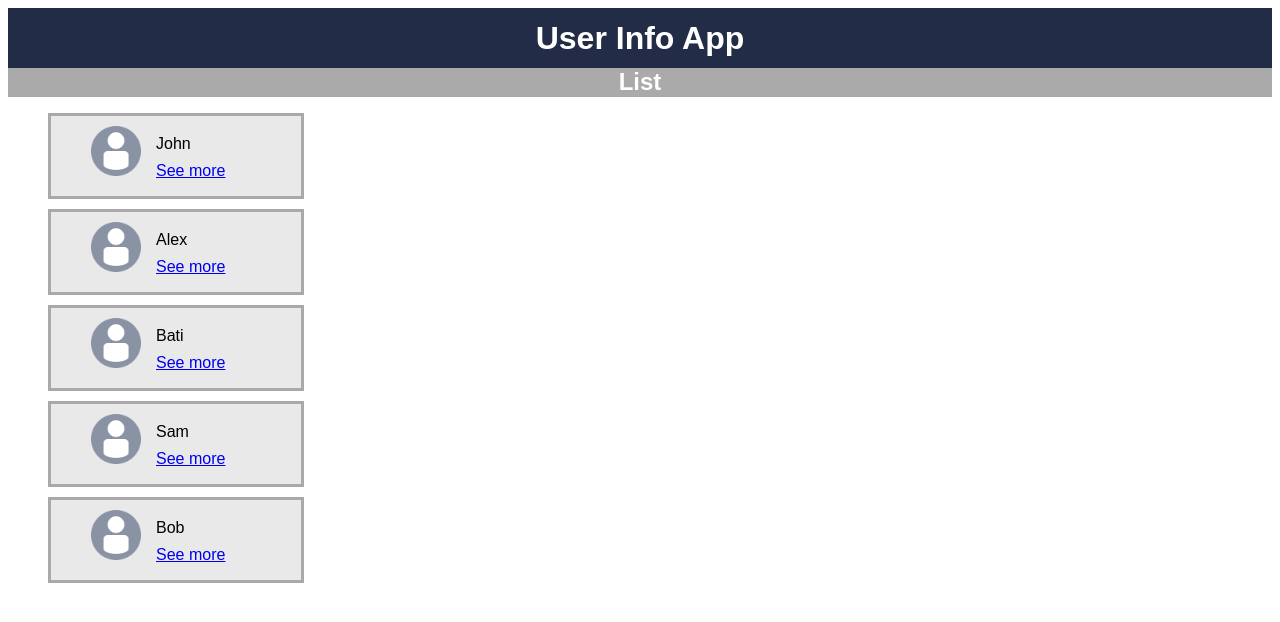
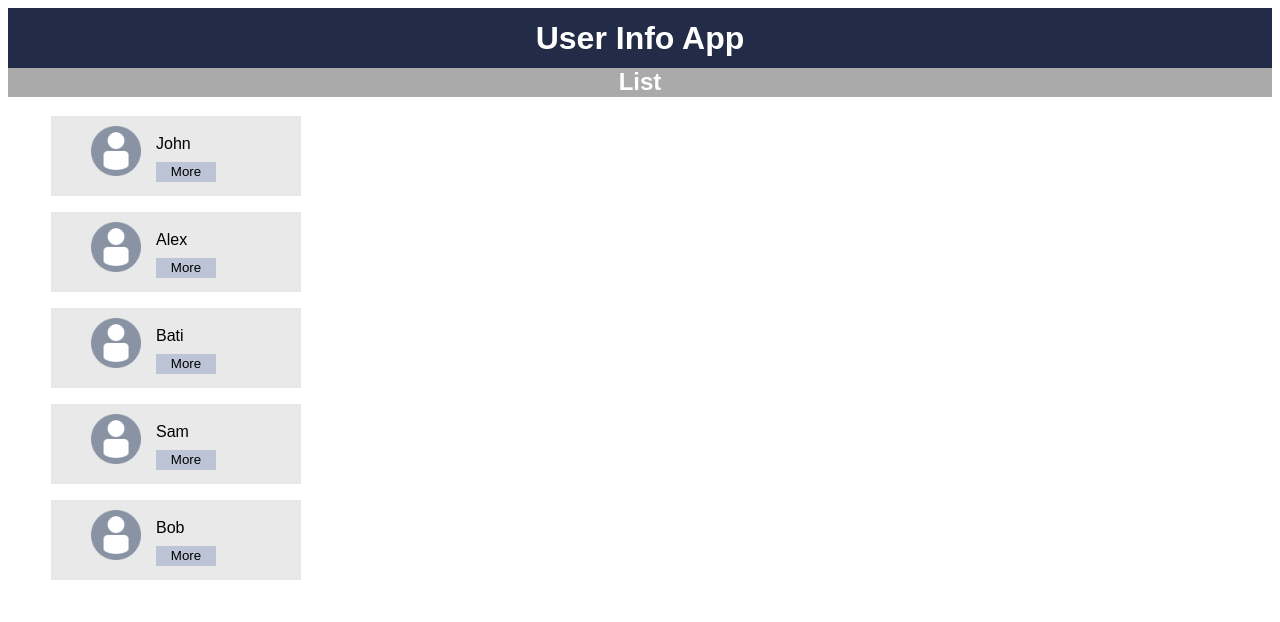
Before and after one commit to batizhamal/posts-app-front, a Vue app: page /list in a window 1280 px wide. Shown: the top 622 px of the page. Built offline with nearby package versions, Linux system fonts and the light colour scheme.

Commit message:
architect fix, add api (fetching data), add loader

```diff
--- a/package.json
+++ b/package.json
@@ -9,6 +9,7 @@
   },
   "dependencies": {
     "core-js": "^3.8.3",
+    "sass-loader": "^13.0.2",
     "vue": "^2.6.14",
     "vue-router": "^3.2.0"
   },
--- a/src/UserList/Info.vue
+++ /dev/null
@@ -1,47 +0,0 @@
-<template>
-  <div>
-    <div class="sub-nav-bar"><h2>Info</h2></div>
-    <div class="user-info">
-      <img src="./../../assets/default-avatar.png" />
-      <div class="user-data">
-        <p>Id: {{ $route.query.id }}</p>
-        <p>Name: {{ $route.query.name }}</p>
-        <p>Age: {{ $route.query.age }}</p>
-      </div>
-    </div>
-
-    <button @click="$router.go(-1)">Go back</button>
-  </div>
-</template>
-
-<script>
-export default {};
-</script>
-
-<style scoped>
-img {
-  height: 150px;
-  widthl: 150px;
-  margin-top: 20px;
-  margin-left: 20px;
-  display: inline-block;
-}
-
-div[class="user-data"] {
-  display: inline-block;
-  font-size: 20px;
-  vertical-align: middle;
-  padding-bottom: 20px;
-  margin-left: 40px;
-}
-
-button {
-  margin-top: 30px;
-  border: none;
-  background-color: rgb(35, 44, 70);
-  color: white;
-  height: 40px;
-  width: 100px;
-  font-size: 14px;
-}
-</style>
--- a/src/UserList/List.vue
+++ /dev/null
@@ -1,67 +0,0 @@
-<template>
-  <div>
-    <div class="sub-nav-bar"><h2>List</h2></div>
-
-    <ul>
-      <li is="User" v-for="user in users" :key="user.id" :user="user"></li>
-    </ul>
-  </div>
-</template>
-
-<script>
-import User from "./User.vue";
-
-export default {
-  components: {
-    User,
-  },
-  data() {
-    return {
-      users: [
-        {
-          id: 1,
-          name: "John",
-          age: 20,
-        },
-        {
-          id: 2,
-          name: "Alex",
-          age: 23,
-        },
-        {
-          id: 3,
-          name: "Bati",
-          age: 19,
-        },
-        {
-          id: 4,
-          name: "Sam",
-          age: 22,
-        },
-        {
-          id: 5,
-          name: "Bob",
-          age: 25,
-        },
-      ],
-    };
-  },
-};
-</script>
-
-<style>
-.sub-nav-bar {
-  background: rgb(170, 170, 170);
-  color: rgb(255, 255, 255);
-  height: 29px;
-  width: 100%;
-  text-align: center;
-  margin-top: -6px;
-  margin-left: auto;
-  margin-right: auto;
-}
-
-h2 {
-  margin-top: 6px;
-}
-</style>
--- /dev/null
+++ b/src/api/index.js
@@ -0,0 +1,38 @@
+export const fetchUsers = () => {
+  return new Promise((resolve, _) => {
+    setTimeout(() => {
+      const users = [
+        {
+          id: 1,
+          name: "John",
+          age: 20,
+        },
+        {
+          id: 2,
+          name: "Alex",
+          age: 23,
+        },
+        {
+          id: 3,
+          name: "Bati",
+          age: 19,
+        },
+        {
+          id: 4,
+          name: "Sam",
+          age: 22,
+        },
+        {
+          id: 5,
+          name: "Bob",
+          age: 25,
+        },
+      ];
+      resolve(users);
+    }, 1000);
+  });
+};
+
+export const fetchUser = async (id) => {
+  return (await fetchUsers()).find((user) => user.id == id);
+};
--- /dev/null
+++ b/src/components/ui/AppSpinner.vue
@@ -0,0 +1,33 @@
+<template>
+  <div class="loader"></div>
+</template>
+
+<script>
+/** Обычная крутилка которая показывает что приложение обрабатывает что-либо */
+export default {
+  name: "AppSpinner",
+};
+</script>
+
+<style>
+.loader {
+  border: 16px solid #f3f3f3; /* Light grey */
+  border-top: 16px solid rgb(170, 170, 170); /* Blue */
+  border-radius: 50%;
+  width: 60px;
+  height: 60px;
+  animation: spin 2s linear infinite;
+  margin-left: auto;
+  margin-right: auto;
+  margin-top: 10%;
+}
+
+@keyframes spin {
+  0% {
+    transform: rotate(0deg);
+  }
+  100% {
+    transform: rotate(360deg);
+  }
+}
+</style>
--- /dev/null
+++ b/src/views/Users/Info/index.vue
@@ -0,0 +1,73 @@
+<template>
+  <div>
+    <div class="sub-nav-bar"><h2>Info</h2></div>
+    <div>
+      <AppSpinner v-if="loading"></AppSpinner>
+      <div class="user-info" v-else>
+        <img src="../../../assets/default-avatar.png" />
+        <div class="user-data">
+          <p>Id: {{ user.id }}</p>
+          <p>Name: {{ user.name }}</p>
+          <p>Age: {{ user.age }}</p>
+        </div>
+      </div>
+    </div>
+
+    <button @click="$router.go(-1)">Go back</button>
+  </div>
+</template>
+
+<script>
+import { fetchUser } from "@/api";
+import AppSpinner from "@/components/ui/AppSpinner.vue";
+
+export default {
+  components: { AppSpinner },
+  data() {
+    return {
+      user: {},
+      loading: false,
+    };
+  },
+  created() {
+    this.loading = true;
+
+    fetchUser(this.$route.params.id)
+      .then((result) => {
+        this.user = result;
+      })
+      .finally(() => {
+        this.loading = false;
+      });
+  },
+};
+</script>
+
+<style scoped>
+img {
+  height: 150px;
+  width: 150px;
+  margin-top: 20px;
+  margin-left: 20px;
+  display: inline-block;
+}
+
+div[class="user-data"] {
+  display: inline-block;
+  font-size: 20px;
+  vertical-align: middle;
+  padding-bottom: 20px;
+  margin-left: 40px;
+}
+
+button {
+  margin-top: 30px;
+  border: none;
+  background-color: rgb(35, 44, 70);
+  color: white;
+  height: 40px;
+  width: 100px;
+  font-size: 14px;
+  cursor: pointer;
+}
+</style>
--- a/src/UserList/User.vue
+++ b/src/views/Users/List/block/Card.vue
@@ -8,16 +8,18 @@
       >{{ user.id }} {{ user.name }} {{ user.age }} years old</router-link
     > -->
     <div class="user">
-      <img src="./../../assets/default-avatar.png" />
+      <img src="../../../../assets/default-avatar.png" />
       <div class="user-name-and-link">
         <p>{{ user.name }}</p>
-        <router-link
+
+        <button @click="onClickItem(user)">More</button>
+        <!-- <router-link
           :to="{
             path: '/info',
-            query: user,
+            params: { user },
           }"
           >See more</router-link
-        >
+        > -->
       </div>
     </div>
   </div>
@@ -30,12 +32,20 @@ export default {
       type: Object,
     },
   },
+  methods: {
+    onClickItem(user) {
+      this.$router.push({
+        name: "info",
+        params: { id: user.id },
+      });
+    },
+  },
 };
 </script>
 <style scoped>
 div[class="user"] {
   background-color: rgb(233, 233, 233);
-  border: 3px solid rgb(170, 170, 170);
+  border: 3px solid rgb(255, 255, 255);
   width: 250px;
   height: 80px;
   margin-bottom: 10px;
@@ -55,4 +65,12 @@ p {
   margin-bottom: 9px;
   margin-top: 0px;
 }
+button {
+  border: none;
+  background-color: rgb(189, 196, 214);
+  color: black;
+  height: 20px;
+  width: 60px;
+  cursor: pointer;
+}
 </style>
--- /dev/null
+++ b/src/views/Users/List/index.vue
@@ -0,0 +1,89 @@
+<template>
+  <div>
+    <div class="sub-nav-bar"><h2>List</h2></div>
+    <div>
+      <AppSpinner v-if="loading"></AppSpinner>
+      <ul>
+        <User v-for="user in users" :key="user.id" :user="user" />
+      </ul>
+    </div>
+  </div>
+</template>
+
+<script>
+import { fetchUsers } from "@/api";
+import User from "./block/Card";
+import AppSpinner from "@/components/ui/AppSpinner.vue";
+
+export default {
+  created() {
+    this.loading = true;
+
+    fetchUsers()
+      .then((result) => {
+        this.users = result;
+      })
+      .finally(() => {
+        this.loading = false;
+      });
+  },
+  components: {
+    User,
+    AppSpinner,
+  },
+  data() {
+    return {
+      users: [],
+      loading: false,
+    };
+  },
+  // data() {
+  //   return {
+  //     users: [
+  //       {
+  //         id: 1,
+  //         name: "John",
+  //         age: 20,
+  //       },
+  //       {
+  //         id: 2,
+  //         name: "Alex",
+  //         age: 23,
+  //       },
+  //       {
+  //         id: 3,
+  //         name: "Bati",
+  //         age: 19,
+  //       },
+  //       {
+  //         id: 4,
+  //         name: "Sam",
+  //         age: 22,
+  //       },
+  //       {
+  //         id: 5,
+  //         name: "Bob",
+  //         age: 25,
+  //       },
+  //     ],
+  //   };
+  // },
+};
+</script>
+
+<style>
+.sub-nav-bar {
+  background: rgb(170, 170, 170);
+  color: rgb(255, 255, 255);
+  height: 29px;
+  width: 100%;
+  text-align: center;
+  margin-top: -6px;
+  margin-left: auto;
+  margin-right: auto;
+}
+
+h2 {
+  margin-top: 6px;
+}
+</style>
```
Also changed, not shown: src/router/index.js (+7 -7 lines), src/assets/default-avatar.png (renamed from assets/default-avatar.png), src/views/Users/index.vue (renamed from src/UserList/index.vue), 1 other file (tests, documents, lock files or other folders).
